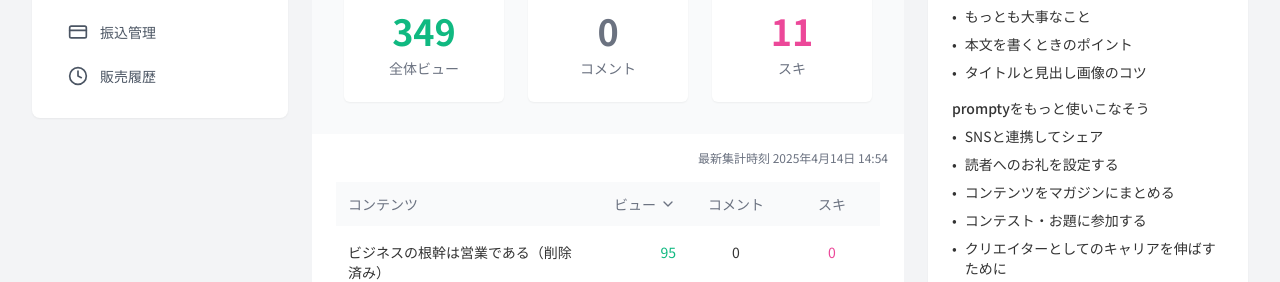
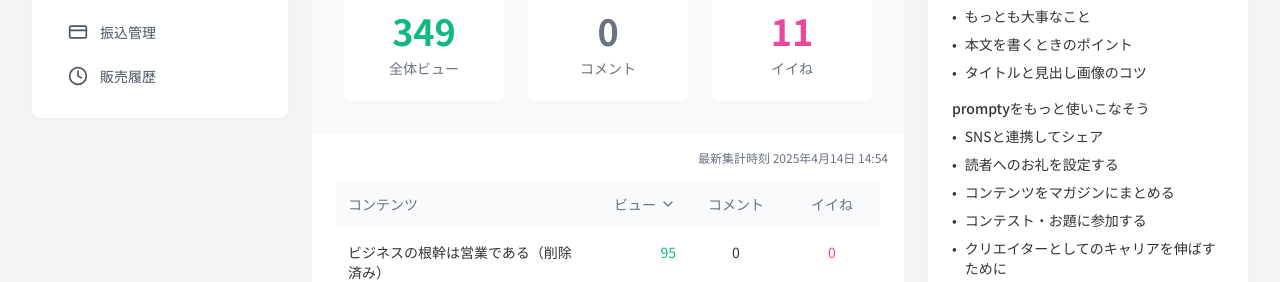
Before and after one commit to sekiguchimend/prompty, a React (Vite) app: page /dashboard in a window 1280 px wide. Shown: the part 346-628 px from the top of the page. Built offline with nearby package versions, Linux system fonts and the light colour scheme.

Commit message:
fix_suki

```diff
--- a/src/pages/DashboardPage.tsx
+++ b/src/pages/DashboardPage.tsx
@@ -193,7 +193,7 @@ const DashboardPage: React.FC = () => {
                   <div className="bg-white p-3 sm:p-6 rounded-md flex flex-col items-center justify-center relative shadow-sm">
                     <Heart className="h-4 w-4 sm:h-6 sm:w-6 text-pink-500 mb-1 sm:mb-3" />
                     <div className="text-xl sm:text-3xl md:text-4xl font-bold text-pink-500">11</div>
-                    <div className="text-[10px] sm:text-sm text-gray-500 mt-1 sm:mt-2">スキ</div>
+                    <div className="text-[10px] sm:text-sm text-gray-500 mt-1 sm:mt-2">イイね</div>
                     <div className="absolute top-1 right-1 sm:top-2 sm:right-2">
                       <HelpCircle className="h-3 w-3 sm:h-5 sm:w-5 text-gray-300" />
                     </div>
@@ -216,7 +216,7 @@ const DashboardPage: React.FC = () => {
                     </span>
                   </div>
                   <div className="px-3 text-sm text-gray-500 font-medium w-24 text-center">コメント</div>
-                  <div className="px-3 text-sm text-gray-500 font-medium w-24 text-center">スキ</div>
+                  <div className="px-3 text-sm text-gray-500 font-medium w-24 text-center">イイね</div>
                 </div>
 
                 {articles.map((article, index) => (
```
